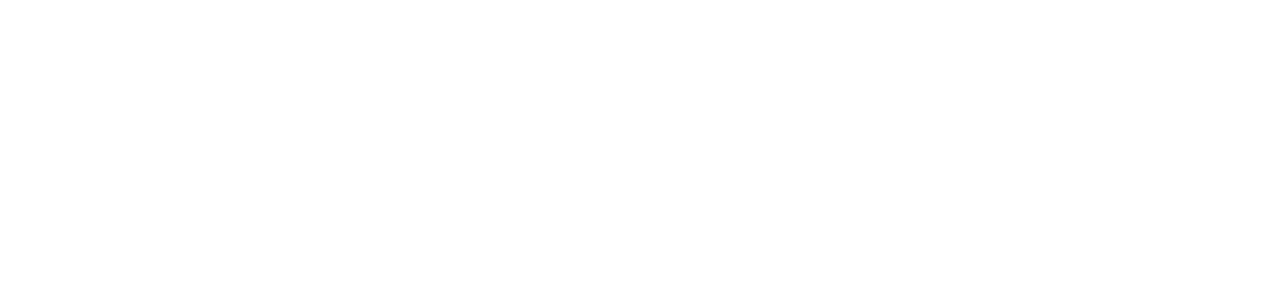
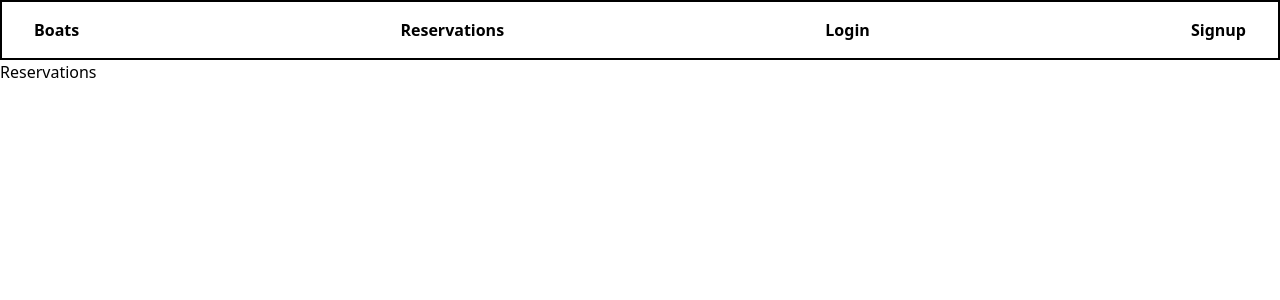
Before and after one commit to Felipe-Perez-Ferraro/final_capstone_front, a React (Create React App) app: page /my-reservations in a window 1280 px wide. Before the commit this address had no page. Shown: the top 300 px of the page. Built offline with nearby package versions, Linux system fonts and the light colour scheme.

Commit message:
Rename reservations to My Reservations

```diff
--- a/src/App.jsx
+++ b/src/App.jsx
@@ -3,7 +3,7 @@
 import Layout from './components/Layout';
 import Boats from './components/pages/Boats';
 import BoatDetails from './components/pages/BoatDetails';
-import Reservations from './components/pages/Reservations';
+import MyReservations from './components/pages/MyReservations';
 import Login from './components/pages/Login';
 import Signup from './components/pages/Signup';
 
@@ -16,7 +16,7 @@
         <Route path="signup" element={<Signup />} />
         <Route path="boats" element={<Boats />} />
         <Route path="boats/boatdetails" element={<BoatDetails />} />
-        <Route path="reservations" element={<Reservations />} />
+        <Route path="my-reservations" element={<MyReservations />} />
       </Route>
     </Routes>
   </Router>
--- /dev/null
+++ b/src/components/pages/MyReservations.jsx
@@ -0,0 +1,7 @@
+import React from 'react';
+
+const MyReservations = () => (
+  <div>Reservations</div>
+);
+
+export default MyReservations;
--- a/src/components/pages/Reservations.jsx
+++ /dev/null
@@ -1,7 +0,0 @@
-import React from 'react';
-
-const Reservations = () => (
-  <div>Reservations</div>
-);
-
-export default Reservations;
```
